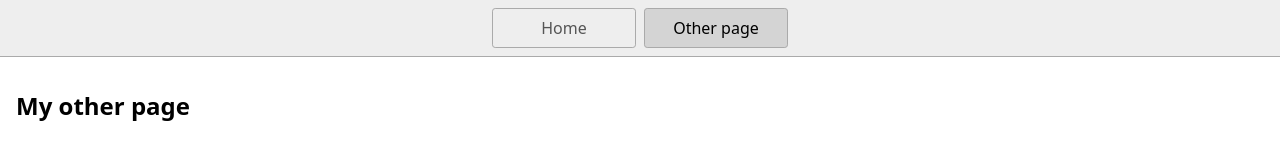
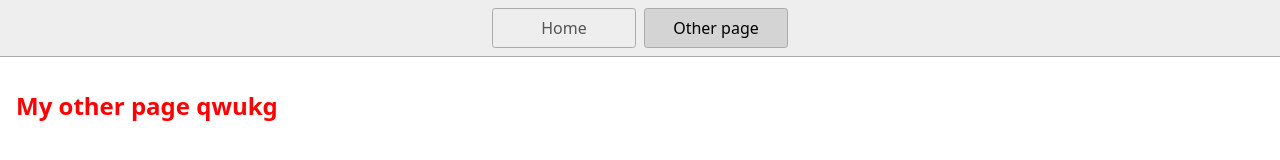
Before and after one commit to peterschmidt77/web-platform-cyykhk, a plain HTML site: page page2.html in a window 1280 px wide. Drawn offline with Linux system fonts and the light colour scheme.

Commit message:
3 files modified

```diff
--- a/page2.html
+++ b/page2.html
@@ -13,7 +13,7 @@
       <a href="/page2.html" aria-current="page">Other page</a>
     </nav>
     <main>
-      <h1>My other page</h1>
+      <h1>My other page qwukg</h1>
     </main>
   </body>
 </html>
--- a/styles.css
+++ b/styles.css
@@ -5,7 +5,7 @@
 body {
   margin: 0;
   font-family: system-ui, sans-serif;
-  color: black;
+  color: red;
   background-color: white;
 }
 
```
Also changed, not shown: index.html (+2 -2 lines).
